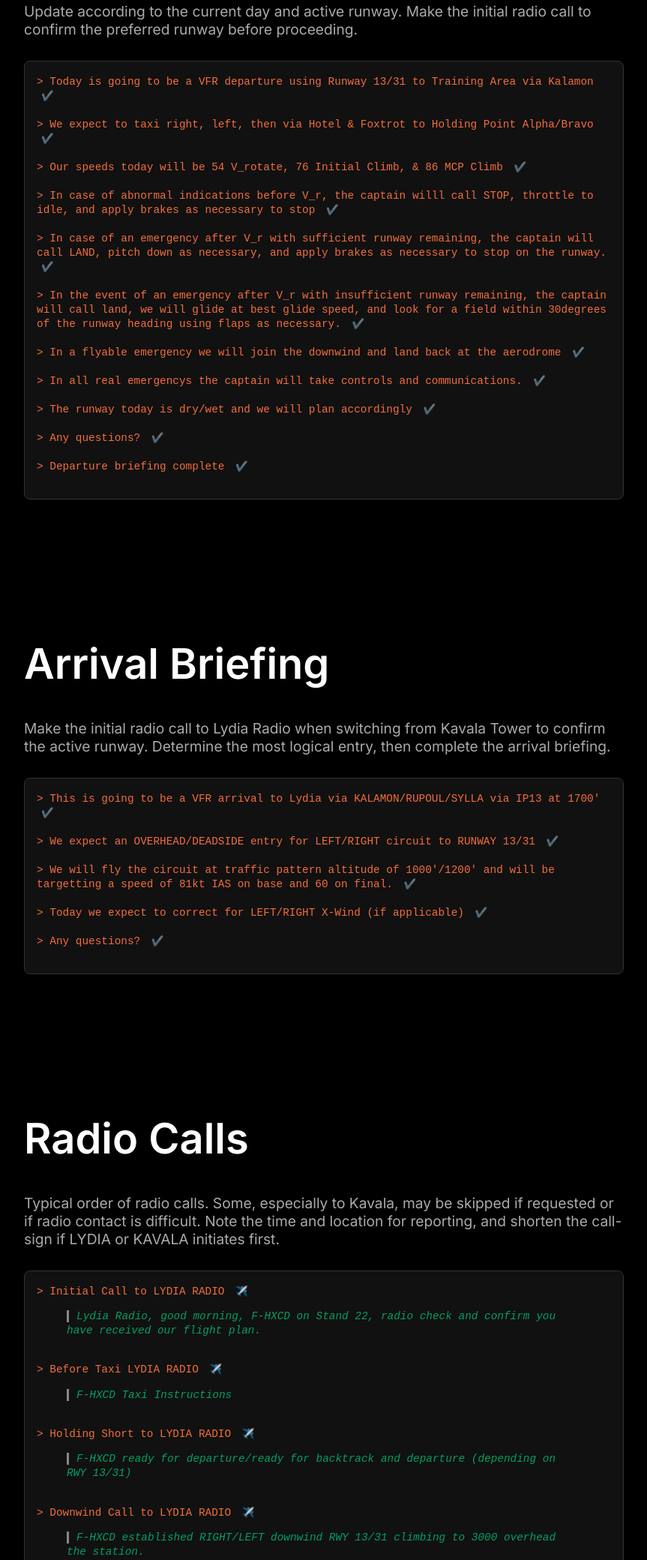
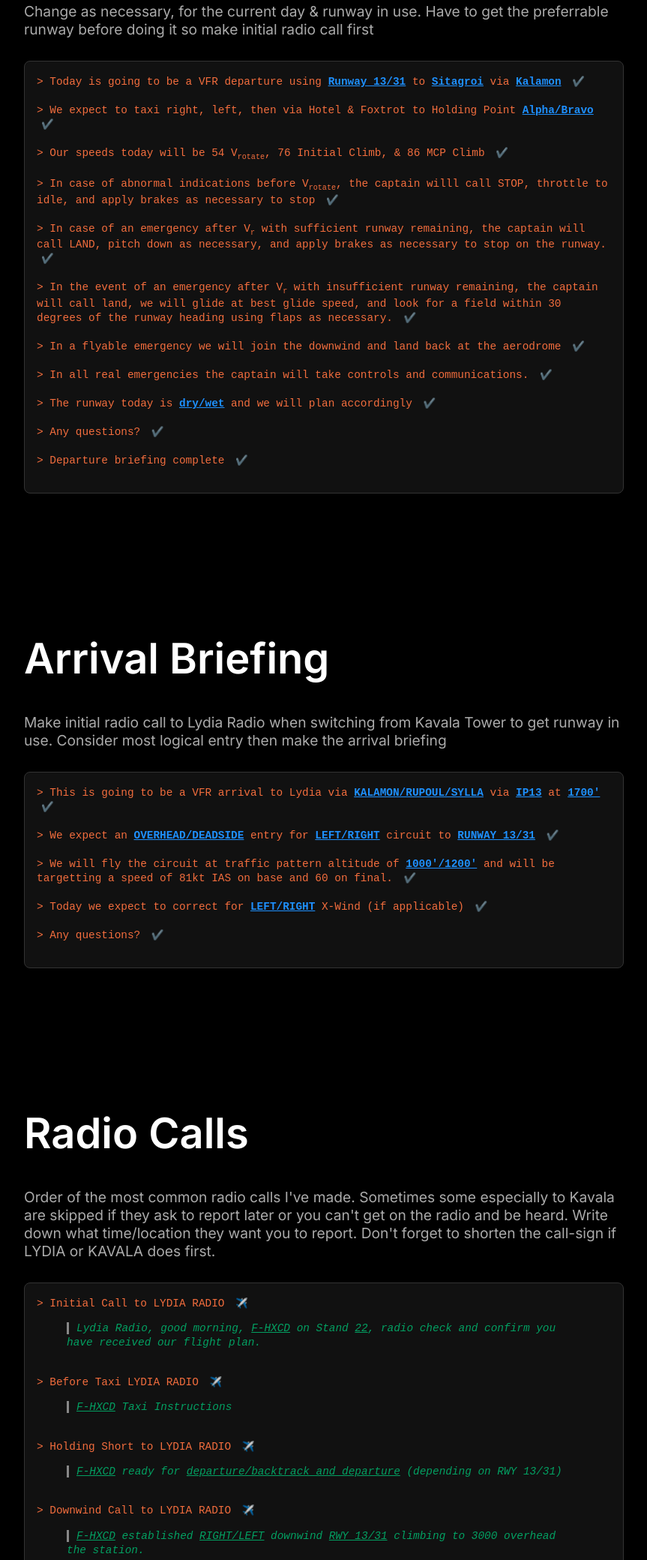
Before and after one commit to ChiefBucket/First-Few-Lessons, a plain HTML site: page index.html in a window 1280 px wide. Shown: the part 315-2395 px from the top of the page at 75% size, without its empty margins (8-871 px from the left). Drawn offline with Linux system fonts and the light colour scheme.

Commit message:
Update index.html
Changed some formatting

```diff
--- a/index.html
+++ b/index.html
@@ -3,7 +3,7 @@
 <head>
   <meta charset="UTF-8" />
   <meta name="viewport" content="width=device-width, initial-scale=1.0"/>
-  <title>First Few Lessons </title>
+  <title>First 2 Lessons </title>
   <link href="https://fonts.googleapis.com/css2?family=Inter:wght@400;600&family=Roboto+Mono&display=swap" rel="stylesheet"/>
   <style>
     body {
@@ -77,6 +77,12 @@
       margin-bottom: 30px;
     }
 
+	.highlight {
+    color: #1E90FF; /* blue color */
+    text-decoration: underline;
+    font-weight: bold; /* optional, makes it stand out more */
+}
+
     .terminal-block {
       background: #111;
       border: 1px solid #333;
@@ -116,6 +122,11 @@
     text-transform: uppercase;
     letter-spacing: 2px;
   }
+
+  .underline-italic {
+    text-decoration: underline;
+    font-style: italic;
+}
 
   .limit-line {
     background: rgba(0, 255, 100, 0.05);
@@ -171,6 +182,8 @@
 .checks h1 {
   font-size: 2rem;
   margin-bottom: 10px;
+  color: #00ff88;
+  text-shadow: 0 0 8px rgba(0, 255, 136, 0.5);
 }
 
 .checks .subtitle {
@@ -200,7 +213,7 @@
 
 .checklist h2 {
   margin-bottom: 10px;
-  color: #00ffaa;
+  color: #f26d3d;
   border-bottom: 1px solid #00ffaa;
   padding-bottom: 5px;
   font-size: 1.2rem;
@@ -215,8 +228,10 @@
 .checklist li {
   margin: 6px 0;
   padding-left: 10px;
-  border-left: 2px solid #00ffaa33;
+  border-left: 2px solid #00ffaa33; /* optional: adjust for green consistency */
   font-family: monospace;
+  color: #00ff88;  /* change from #0f0 to this exact green */
+  text-shadow: 0 0 4px rgba(0, 255, 136, 0.3);
 }
 
 .checklist li::first-letter {
@@ -316,40 +331,41 @@
   <section class="hero">
     <h1>Departure Briefing</h1>
     <p>
-      Update according to the current day and active runway. Make the initial radio call to confirm the preferred runway before proceeding.
+      Change as necessary, for the current day & runway in use. Have to get the preferrable runway before
+      doing it so make initial radio call first
       </p>
 
     <div class="terminal-block">
         <div>
-          <code>&gt;  Today is going to be a VFR departure using Runway 13/31 to Training Area via Kalamon</code>
+          <code>&gt;  Today is going to be a VFR departure using <span class = "highlight">Runway 13/31</span> to <span class = "highlight">Sitagroi</span> via <span class = "highlight">Kalamon</span></code>
           <button style="background:none;border:none;color:#888;cursor:pointer;">✔️</button>
         </div>
         <br/>
         <div>
-            <code>&gt;   We expect to taxi right, left, then via Hotel & Foxtrot to Holding Point Alpha/Bravo</code>
+            <code>&gt;   We expect to taxi right, left, then via Hotel & Foxtrot to Holding Point <span class = "highlight">Alpha/Bravo</span></code>
             <button style="background:none;border:none;color:#888;cursor:pointer;">✔️</button>
         </div>
         <br/>
         <div>
-          <code>&gt;  Our speeds today will be 54 V_rotate, 76 Initial Climb, & 86 MCP Climb</code>
+          <code>&gt;  Our speeds today will be 54 V<sub>rotate</sub>, 76 Initial Climb, & 86 MCP Climb</code>
           <button style="background:none;border:none;color:#888;cursor:pointer;">✔️</button>
         </div>
         <br/>
         <div>
-          <code>&gt;  In case of abnormal indications before V_r, the captain willl call STOP, throttle to idle, and apply
+          <code>&gt;  In case of abnormal indications before V<sub>rotate</sub>, the captain willl call STOP, throttle to idle, and apply
       brakes as necessary to stop</code>
           <button style="background:none;border:none;color:#888;cursor:pointer;">✔️</button>
         </div>
         <br/>
         <div>
-          <code>&gt;   In case of an emergency after V_r with sufficient runway remaining, the captain will call LAND, pitch down
+          <code>&gt;   In case of an emergency after V<sub>r</sub> with sufficient runway remaining, the captain will call LAND, pitch down
       as necessary, and apply brakes as necessary to stop on the runway.</code>
           <button style="background:none;border:none;color:#888;cursor:pointer;">✔️</button>
         </div>
         <br/>
         <div>
-          <code>&gt;  In the event of an emergency after V_r with insufficient runway remaining, the captain will call land, we will
-      glide at best glide speed, and look for a field within 30degrees of the runway heading using flaps as necessary.</code>
+          <code>&gt;  In the event of an emergency after V<sub>r</sub> with insufficient runway remaining, the captain will call land, we will
+      glide at best glide speed, and look for a field within 30 degrees of the runway heading using flaps as necessary.</code>
           <button style="background:none;border:none;color:#888;cursor:pointer;">✔️</button>
         </div>
         <br/>
@@ -359,12 +375,12 @@
         </div>
         <br/>
         <div>
-          <code>&gt;  In all real emergencys the captain will take controls and communications.</code>
+          <code>&gt;  In all real emergencies the captain will take controls and communications.</code>
           <button style="background:none;border:none;color:#888;cursor:pointer;">✔️</button>
         </div>
         <br/>
         <div>
-          <code>&gt;  The runway today is dry/wet and we will plan accordingly</code>
+          <code>&gt;  The runway today is <span class = "highlight">dry/wet</span> and we will plan accordingly</code>
           <button style="background:none;border:none;color:#888;cursor:pointer;">✔️</button>
         </div>
         <br/>
@@ -385,28 +401,29 @@
   <section class="hero">
     <h1>Arrival Briefing</h1>
     <p>
-      Make the initial radio call to Lydia Radio when switching from Kavala Tower to confirm the active runway. Determine the most logical entry, then complete the arrival briefing.
+      Make initial radio call to Lydia Radio when switching from Kavala Tower to get runway in use. Consider
+      most logical entry then make the arrival briefing
       </p>
 
     <div class="terminal-block">
         <div>
-          <code>&gt;  This is going to be a VFR arrival to Lydia via KALAMON/RUPOUL/SYLLA via IP13 at 1700'</code>
+          <code>&gt;  This is going to be a VFR arrival to Lydia via <span class = "highlight">KALAMON/RUPOUL/SYLLA</span> via <span class = "highlight">IP13</span> at <span class = "highlight">1700'</span></code>
           <button style="background:none;border:none;color:#888;cursor:pointer;">✔️</button>
         </div>
         <br/>
         <div>
-            <code>&gt;   We expect an OVERHEAD/DEADSIDE entry for LEFT/RIGHT circuit to RUNWAY 13/31</code>
+            <code>&gt;   We expect an <span class = "highlight">OVERHEAD/DEADSIDE</span> entry for <span class = "highlight">LEFT/RIGHT</span> circuit to <span class = "highlight">RUNWAY 13/31</span></code>
             <button style="background:none;border:none;color:#888;cursor:pointer;">✔️</button>
         </div>
         <br/>
         <div>
-          <code>&gt;  We will fly the circuit at traffic pattern altitude of 1000'/1200' and will be targetting
+          <code>&gt;  We will fly the circuit at traffic pattern altitude of <span class = "highlight">1000'/1200'</span> and will be targetting
           a speed of 81kt IAS on base and 60 on final.</code>
           <button style="background:none;border:none;color:#888;cursor:pointer;">✔️</button>
         </div>
         <br/>
         <div>
-          <code>&gt;  Today we expect to correct for LEFT/RIGHT X-Wind (if applicable)</code>
+          <code>&gt;  Today we expect to correct for <span class = "highlight">LEFT/RIGHT</span> X-Wind (if applicable)</code>
           <button style="background:none;border:none;color:#888;cursor:pointer;">✔️</button>
         </div>
         <br/>
@@ -422,7 +439,9 @@
   <section class="hero">
     <h1>Radio Calls</h1>
     <p>
-      Typical order of radio calls. Some, especially to Kavala, may be skipped if requested or if radio contact is difficult. Note the time and location for reporting, and shorten the call-sign if LYDIA or KAVALA initiates first.
+      Order of the most common radio calls I've made. Sometimes some especially to Kavala are skipped if they ask
+      to report later or you can't get on the radio and be heard. Write down what time/location they want you to report.
+      Don't forget to shorten the call-sign if LYDIA or KAVALA does first.
     </p>
 
     <div class="terminal-block">
@@ -432,7 +451,7 @@
           <br/>
           <blockquote>
              <em>
-                 Lydia Radio, good morning, F-HXCD on Stand 22, radio check and confirm you have received our flight plan.
+                 Lydia Radio, good morning, <span class="underline-italic">F-HXCD</span> on Stand <span class="underline-italic">22</span>, radio check and confirm you have received our flight plan.
              </em>
          </blockquote>
         </div>
@@ -443,7 +462,7 @@
           <br/>
           <blockquote>
              <em>
-                 F-HXCD Taxi Instructions
+                 <span class="underline-italic">F-HXCD</span> Taxi Instructions
              </em>
          </blockquote>
         </div>
@@ -454,7 +473,7 @@
           <br/>
           <blockquote>
              <em>
-                 F-HXCD ready for departure/ready for backtrack and departure (depending on RWY 13/31)
+                 <span class="underline-italic">F-HXCD</span> ready for <span class="underline-italic">departure/backtrack and departure</span> (depending on RWY 13/31)
              </em>
          </blockquote>
         </div>
@@ -465,7 +484,7 @@
           <br/>
           <blockquote>
              <em>
-                 F-HXCD established RIGHT/LEFT downwind RWY 13/31 climbing to 3000 overhead the station.
+                 <span class="underline-italic">F-HXCD</span> established <span class="underline-italic">RIGHT/LEFT</span> downwind <span class="underline-italic">RWY 13/31</span> climbing to 3000 overhead the station.
              </em>
          </blockquote>
         </div>
@@ -476,7 +495,7 @@
           <br/>
           <blockquote>
              <em>
-                 F-HXCD switching to Kavala
+                 <span class="underline-italic">F-HXCD</span> switching to Kavala
              </em>
          </blockquote>
         </div>
@@ -487,7 +506,7 @@
           <br/>
           <blockquote>
              <em>
-                 Kavala approach, good morning, F-HXCD overhead Lydia at 3000 requesting 4500 to KALAMON for ALISTRATI TRAINING AREA
+                 Kavala approach, good morning, <span class="underline-italic">F-HXCD</span> overhead Lydia at 3000 requesting <span class="underline-italic">4500</span> to <span class="underline-italic">KALAMON</span> for <span class="underline-italic">ALISTRATI TRAINING AREA</span>
              </em>
          </blockquote>
         </div>
@@ -498,7 +517,7 @@
           <br/>
           <blockquote>
              <em>
-                 F-HXCD entering ALISTRATI area at 4500' remain at the area from 4500' to VFR minima for 15 minutes
+                 <span class="underline-italic">F-HXCD</span> entering <span class="underline-italic">ALISTRATI</span> area at 4500' remain at the area from <span class="underline-italic">4500'</span> to VFR minima for <span class="underline-italic">15 minutes</span>
              </em>
          </blockquote>
         </div>
@@ -509,7 +528,7 @@
           <br/>
           <blockquote>
              <em>
-                 F-HXCD leaving ALISTRATI area at 4000' request rejoin to LYDIA via KALAMON 2000' at KALAMON 25(time)
+                 <span class="underline-italic">F-HXCD</span> leaving <span class="underline-italic">ALISTRATI</span> area at <span class="underline-italic">4000'</span> request rejoin to LYDIA via <span class="underline-italic">KALAMON 2000'</span> at <span class="underline-italic">KALAMON 25</span>(time)
              </em>
          </blockquote>
         </div>
@@ -520,7 +539,7 @@
           <br/>
           <blockquote>
              <em>
-                 F-HXCD overhead Kalamon switching to Lydia
+                 <span class="underline-italic">F-HXCD</span> overhead <span class="underline-italic">Kalamon</span> switching to Lydia
              </em>
          </blockquote>
         </div>
@@ -531,7 +550,7 @@
           <br/>
           <blockquote>
              <em>
-                 Lydia Radio, F-HXCD hello again, we are overhead KALAMON at 2000 towards IP13
+                 Lydia Radio, <span class="underline-italic">F-HXCD</span> hello again, we are overhead <span class="underline-italic">KALAMON</span> at <span class="underline-italic">2000</span> towards <span class="underline-italic">IP13</span>
              </em>
          </blockquote>
         </div>
@@ -542,7 +561,7 @@
           <br/>
           <blockquote>
              <em>
-                 F-HXCD over IP13 1700' for OVERHEAD/DOWNWIND entry to RWY 13/31 for FULL STOP/TOUCH & GO
+                 <span class="underline-italic">F-HXCD</span> over <span class="underline-italic">IP13 1700'</span> for <span class="underline-italic">OVERHEAD/DOWNWIND</span> entry to <span class="underline-italic">RWY 13/31</span> for <span class="underline-italic">FULL STOP/TOUCH & GO</span>
              </em>
          </blockquote>
         </div>
@@ -553,7 +572,7 @@
           <br/>
           <blockquote>
              <em>
-                F-HXCD on LEFT/RIGHT downwind RWY 13/31 for FULL STOP/TOUCH & GO
+                <span class="underline-italic">F-HXCD</span> on <span class="underline-italic">LEFT/RIGHT</span> downwind <span class="underline-italic">RWY 13/31</span> for <span class="underline-italic">FULL STOP/TOUCH & GO</span>
              </em>
          </blockquote>
         </div>
@@ -564,7 +583,7 @@
           <br/>
           <blockquote>
              <em>
-                F-HXCD on LEFT/RIGHT base RWY 13/31 for FULL STOP/TOUCH & GO
+                <span class="underline-italic">F-HXCD</span> on <span class="underline-italic">LEFT/RIGHT</span> base <span class="underline-italic">RWY 13/31</span> for <span class="underline-italic">FULL STOP/TOUCH & GO</span>
              </em>
          </blockquote>
         </div>
@@ -575,7 +594,7 @@
           <br/>
           <blockquote>
              <em>
-                F-HXCD final RWY 13/31 for FULL STOP/TOUCH & GO
+                <span class="underline-italic">F-HXCD</span> final <span class="underline-italic">RWY 13/31</span> for <span class="underline-italic">FULL STOP/TOUCH & GO</span>
              </em>
          </blockquote>
         </div>
@@ -586,7 +605,7 @@
           <br/>
           <blockquote>
              <em>
-                F-HXCD vacated via A/B/C
+                <span class="underline-italic">F-HXCD</span> vacated via <span class="underline-italic">A/B/C</span>
              </em>
          </blockquote>
         </div>
@@ -597,7 +616,7 @@
           <br/>
           <blockquote>
              <em>
-                F-HXCD shutting down
+                <span class="underline-italic">F-HXCD</span> shutting down
              </em>
          </blockquote>
         </div>
@@ -713,5 +732,4 @@
   </div>
 </section>
 </body>
-
 </html>
```
